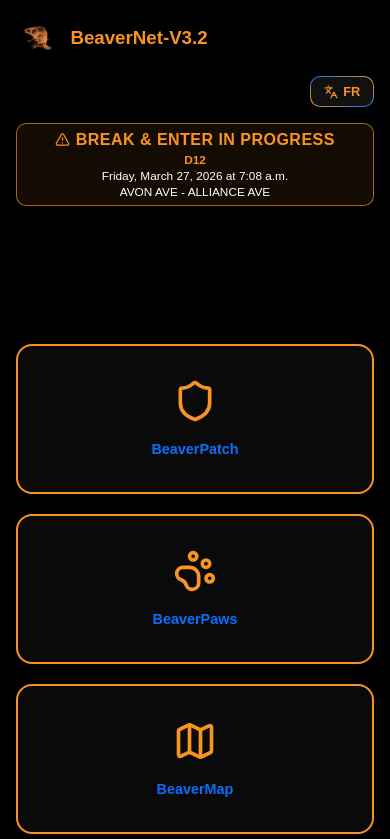
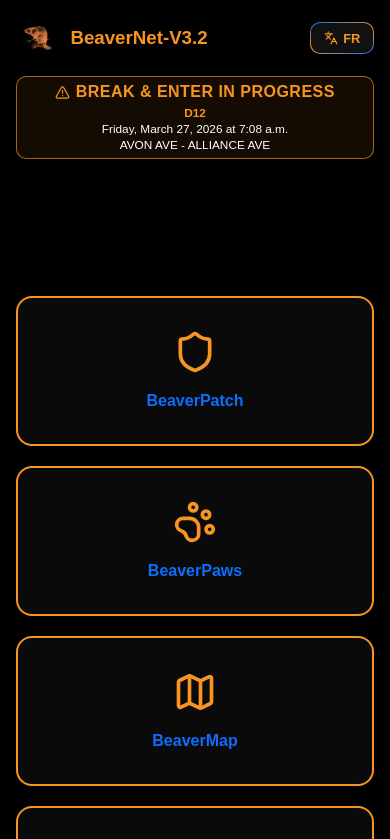
Before and after one commit to remiguillette/BeaverNet-3.2, a React (Vite) app: page / in a window 390 px wide. Shown: the top 839 px of the page. Built offline with nearby package versions, Linux system fonts and the light colour scheme; no server answers.

Commit message:
Revert "Align language toggle to right on mobile and keep sector card titles on one line"

```diff
--- a/src/styles/global.css
+++ b/src/styles/global.css
@@ -464,9 +464,8 @@ footer {
 
 .sector-card h3 {
   margin: 0;
-  font-size: clamp(0.9rem, 1.2vw, 1rem);
+  font-size: 1rem;
   line-height: 1.4;
-  white-space: nowrap;
 }
 
 main {
@@ -564,8 +563,8 @@ main {
   }
 
   .header-nav {
-    width: 100%;
-    justify-content: flex-end;
+    width: auto;
+    justify-content: flex-start;
     margin-right: 0;
   }
 
```
